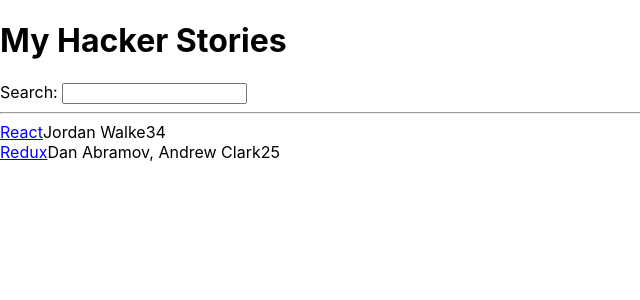
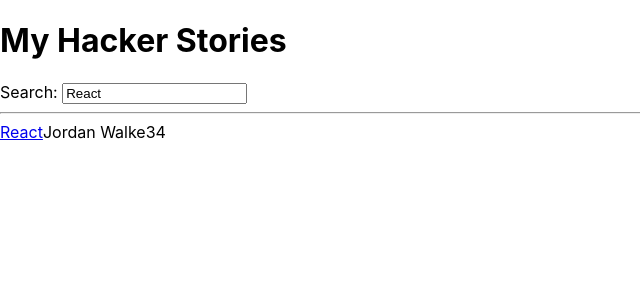
Before and after one commit to ssachde8/road_to_react, a React (Create React App) app in the folder hacker-stories/: page / in a window 1280 px wide. Shown: the top 300 px of the page, without its empty margins (0-640 px from the left). Built offline with nearby package versions, Linux system fonts and the light colour scheme.

Commit message:
convert search into a controlled component

```diff
--- a/hacker-stories/src/App.js
+++ b/hacker-stories/src/App.js
@@ -20,7 +20,8 @@
     },
   ];
 
-  const [searchTerm, setSearchTerm] = React.useState('');
+  // const [currentState, functionWhichUpdatesTheState]
+  const [searchTerm, setSearchTerm] = React.useState('React');
 
   const handleSearch = event => {
     setSearchTerm(event.target.value);
@@ -34,7 +35,7 @@
     <div>
       <h1>My Hacker Stories</h1>
 
-      <Search onSearch={handleSearch} />
+      <Search search={searchTerm} onSearch={handleSearch} />
 
       <hr />
 
@@ -43,12 +44,14 @@
   );
 };
 
+
 const Search = props => (
   <div>
     <label htmlFor="search">Search: </label>
-    <input id="search" type="text" onChange={props.onSearch} />
+    <input id="search" type="text" value={props.search} onChange={props.onSearch} />
   </div>
 );
+
 
 const List = props =>
   props.list.map(item => (
```
